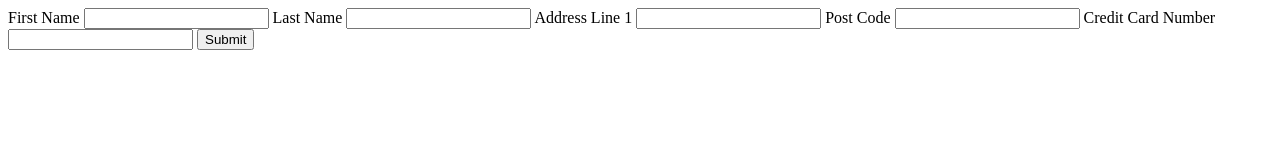
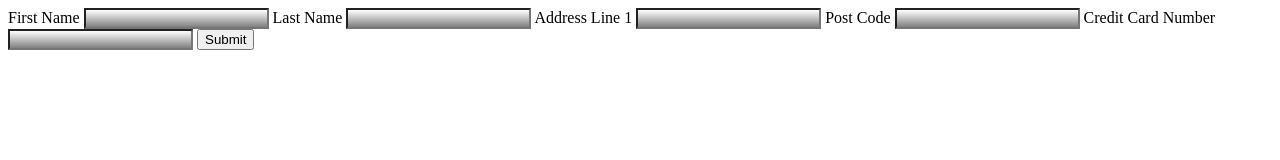
Before and after one commit to sirus21/Internet_technology, a plain HTML site: page session8/practicals/session_8_raw_form.html in a window 1280 px wide. Drawn offline with Linux system fonts and the light colour scheme.

Commit message:
creating lecture 4

```diff
--- a/session8/practicals/session_8_raw_form.html
+++ b/session8/practicals/session_8_raw_form.html
@@ -3,9 +3,18 @@
     <head>
         <title> A very basic form </title>
         <link type="text/css" rel="stylesheet">
+        <style>
+               #payment input[type="text"]{
+                    background: linear-gradient(white,grey);
+                    box-shadow: 10px #888888;
+}
+               }
+
+        </style>
+
     </head>
     <body>
-        <form>
+        <form id="payment">
             <!-- personal details -->
             <label> First Name </label> <input type = "text" name="firstName">
             <label> Last Name </label> <input type  = "text" name="lastName">
```
Also changed, not shown: 2 other files.
